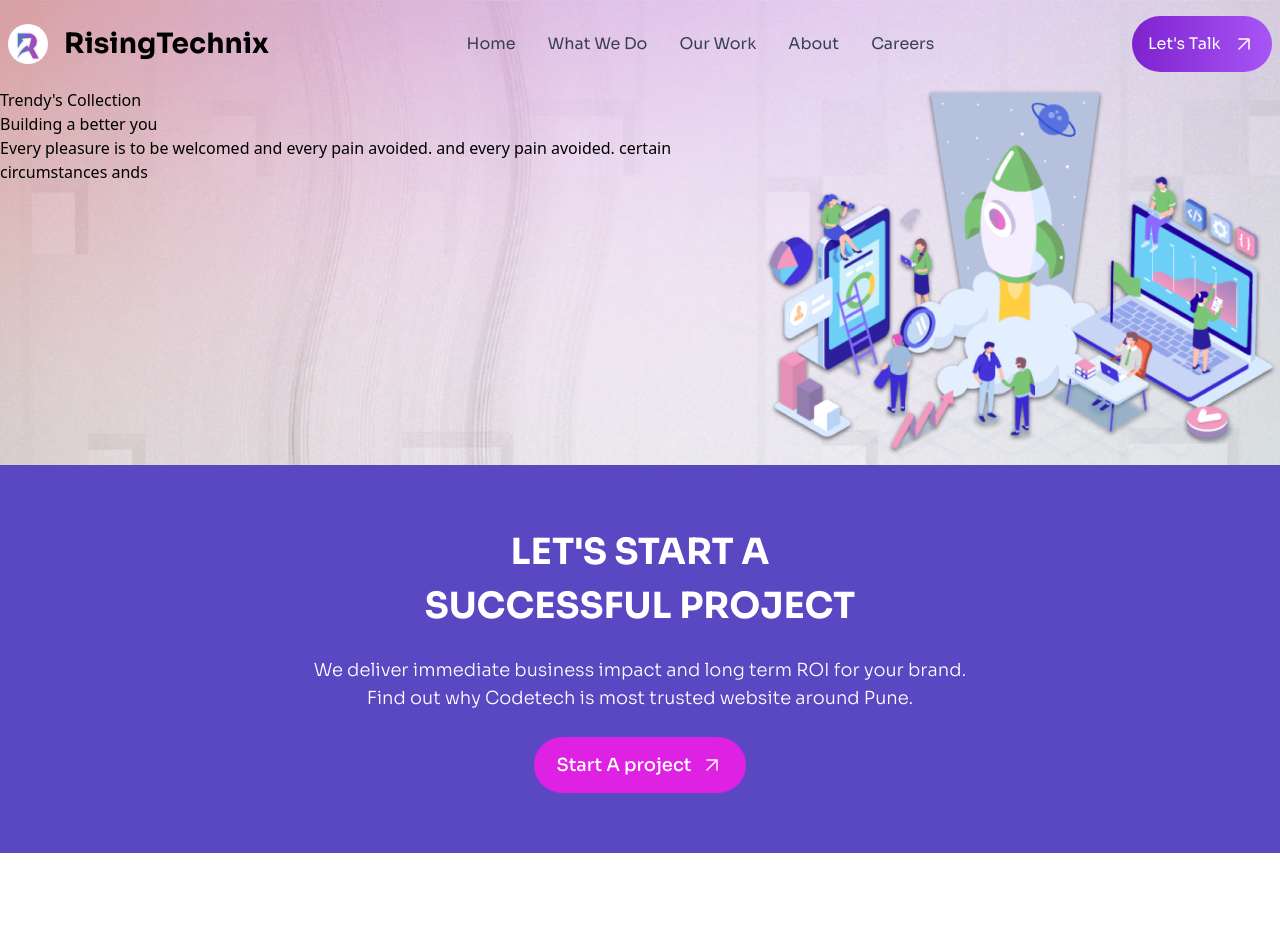
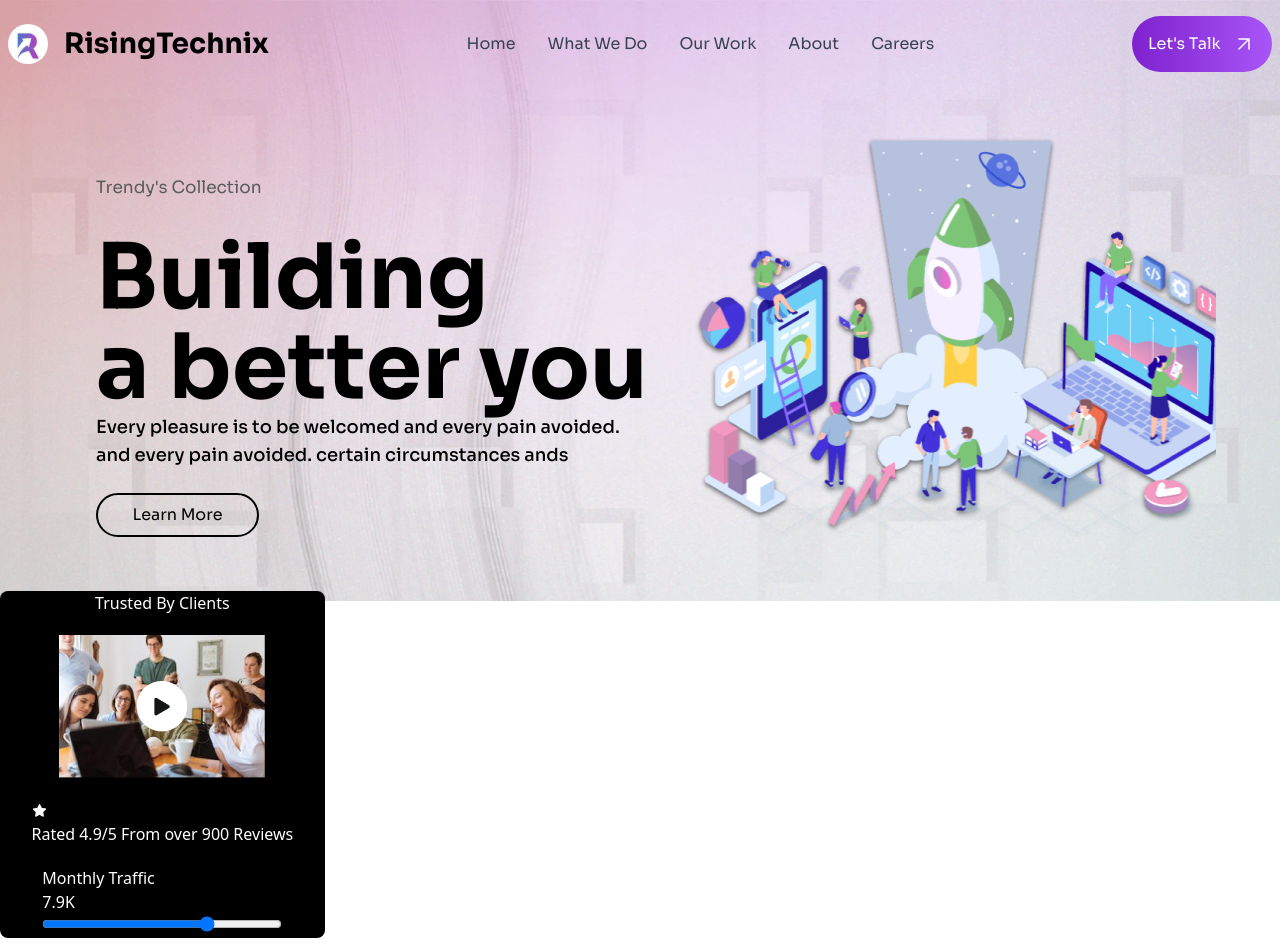
Before and after one commit to risingtechnix/risingtechnix_website, a React (Vite) app: page / in a window 1280 px wide. Shown: the top 952 px of the page. Built offline with nearby package versions, Linux system fonts and the light colour scheme.

Commit message:
Update LetsTalk button styling and add new images and content to Home component

```diff
--- a/index.html
+++ b/index.html
@@ -3,12 +3,14 @@
 
   <head>
     <meta charset="UTF-8" />
-    <link rel="icon" type="image/svg+xml" href="/vite.svg" />
+    <link rel="icon" type="image/svg+xml" href="src\assets\Rising-technix.png" />
     <meta name="viewport" content="width=device-width, initial-scale=1.0" />
     <link rel="preconnect" href="https://fonts.googleapis.com">
     <link rel="preconnect" href="https://fonts.gstatic.com" crossorigin>
     <link href="https://fonts.googleapis.com/css2?family=Sora:wght@100..800&display=swap" rel="stylesheet">
-    <title>Vite + React</title>
+    <link rel="stylesheet" href="https://unicons.iconscout.com/release/v4.0.8/css/solid.css">
+    <link rel="stylesheet" href="https://unicons.iconscout.com/release/v4.0.8/css/line.css">
+    <title>Rising Technix</title>
   </head>
 
   <body>
--- a/src/components/Buttons/LetsTalk.jsx
+++ b/src/components/Buttons/LetsTalk.jsx
@@ -2,7 +2,7 @@ import React from "react"
 import {Link} from "react-router-dom"
 const LetsTalk = (classes) => {
 	return (
-		<div className="hidden px-4 py-2 bg-gradient-to-r from-purple-700 to-purple-500 hover:from-purple-500 hover:to-purple-700 rounded-full lg:w-[140px] lg:h-[56px] lg:flex lg:justify-between lg:items-center lg:gap-2 font-sora">
+		<div className="hidden px-4 py-2 bg-gradient-to-r from-purple-700 to-purple-500 hover:from-purple-500 hover:to-purple-700 rounded-full lg:w-[140px] lg:h-[56px] lg:flex lg:justify-between lg:items-center lg:gap-2 font-sora transition-all duration-300 ease-in-out">
 			<Link to="/contact" className="text-white">
 				Let's Talk
 			</Link>
--- a/src/components/Footer/MainFooter.jsx
+++ b/src/components/Footer/MainFooter.jsx
@@ -1,11 +1,10 @@
-import { Link } from "react-router-dom";
-import UpperFooter from "./UpperFooter";
-import React from 'react'
-
+import {Link} from "react-router-dom"
+import UpperFooter from "./UpperFooter"
+import React from "react"
 
 function MainFooter() {
 	return (
-    <div className="bottom-0">
+		<div className="bottom-0 mt-[500px]">
 			{/* This is upper footer */}
 			<UpperFooter />
 			{/* Bottom footer */}
@@ -14,8 +13,16 @@ function MainFooter() {
 				<div className="w-[1200px] h-[228px] flex">
 					<ul className="w-[387px] h-[228px]  leading-[50px] flex flex-col justify-center ">
 						<li className="flex">
-                  <Link to="/"><img src="src\assets\Main_logo.png" alt="" className="w-[48px] h-[48px]"/></Link>
-                  <h2 className="font-bold flex justify-center items-center text-[28px]">Rising Technix</h2>
+							<Link to="/">
+								<img
+									src="src\assets\Main_logo.png"
+									alt=""
+									className="w-[48px] h-[48px]"
+								/>
+							</Link>
+							<h2 className="font-bold flex justify-center items-center text-[28px]">
+								Rising Technix
+							</h2>
 						</li>
 						<li>risingtexhnix@gmail.com</li>
 						<li>+91 9307850025</li>
@@ -51,15 +58,14 @@ function MainFooter() {
 							</ul>
 						</div>
 					</div>
-
-
 				</div>
 
 				<div className="w-[1200px] h-[1.5px] bg-[#F3F4F6]"></div>
 
-          <p className="mt-3">Copyright © Rising Technix | Privacy Policy | Designed by Chetan </p>
+				<p className="mt-3">
+					Copyright © Rising Technix | Privacy Policy | Designed by Chetan{" "}
+				</p>
 			</div>
-
 		</div>
 	)
 }
--- a/src/components/Home/Home.jsx
+++ b/src/components/Home/Home.jsx
@@ -1,7 +1,7 @@
 import React from "react"
+import {Link} from "react-router-dom"
 
 const Home = () => {
-
 	return (
 		<>
 			<div>
@@ -9,26 +9,69 @@ const Home = () => {
 					<img
 						src="src\assets\Background.png"
 						alt="background-image"
-						className="absolute top-0 -z-10"
+						className="absolute top-0 -z-10 h-[90%] md:h-[60vh] lg:h-auto"
 					/>
 				</div>
-				<div className="flex ">
-					<div>
-						<h1>Trendy's Collection</h1>
-						<h1>Building a better you</h1>
-						<p>
-							Every pleasure is to be welcomed and every pain avoided. and every
-							pain avoided. certain circumstances ands
+				<div className="flex flex-col justify-between items-center gap-6 md:flex-row lg:flex-row m-4 px-4 py-8 font-sora">
+					<div className="flex flex-col leading-10 lg:leading-[90px] lg:ml-[64px]">
+						<h1 className="text-[10px] text-[#5B5B5B] lg:text-[17px]">
+							Trendy's Collection
+						</h1>
+						<h1 className="font-bold text-[33px] lg:text-[90px]">
+							Building <br />a better you
+						</h1>
+						<p className="font-[500] text-[14px] leading-7 lg:text-[18px]">
+							Every pleasure is to be welcomed and every pain avoided.
+							<br />
+							and every pain avoided. certain circumstances ands
 						</p>
+						<div className="flex items-center justify-center w-[163px] h-[44px] border-solid border-[2px] mt-6 border-black rounded-[40px] text-center hover:border-none hover:bg-black hover:text-white transition-all duration-300 ease-in-out">
+							<Link to="/about">Learn More</Link>
+						</div>
 					</div>
 					<div>
-						<img src="src\assets\Web-Developmet-10 3.png" alt="" />
+						<img
+							src="src\assets\Desktop_image2.png"
+							alt="image"
+							className="h-[232px] w-[317px] lg:h-[407px] lg:w-[556px] lg:pr-[32px]"
+						/>
+					</div>
+				</div>
+
+				<div>
+					<div className="flex flex-col items-center gap-5 w-[324.72px] bg-black rounded-lg text-white">
+						<h1>Trusted By Clients</h1>
+						<img
+							src="src\assets\div.chy-trusted-1-video.png"
+							alt="video_thumbnail"
+						/>
+						<div>
+							<div>
+								<i class="uis uis-star"></i>
+							</div>
+							<h1>Rated 4.9/5 From over 900 Reviews</h1>
+						</div>
+						<div>
+							<div>
+								<h1>Monthly Traffic</h1>
+							</div>
+							<div>
+								<h1>7.9K</h1>
+								<input
+									type="range"
+									min="0"
+									max="100"
+									step="1"
+									value="70"
+									className="w-60 h-4 rounded-md bg-gray-300 cursor-pointer "
+								/>
+							</div>
+						</div>
 					</div>
 				</div>
 			</div>
 		</>
 	)
-
 }
 
 export default Home
```
Also changed, not shown: src/assets/Desktop_image2.png (added), src/assets/Web-Developmet-10 3.png (deleted). Lines whose indentation alone changed are shown as unchanged.
